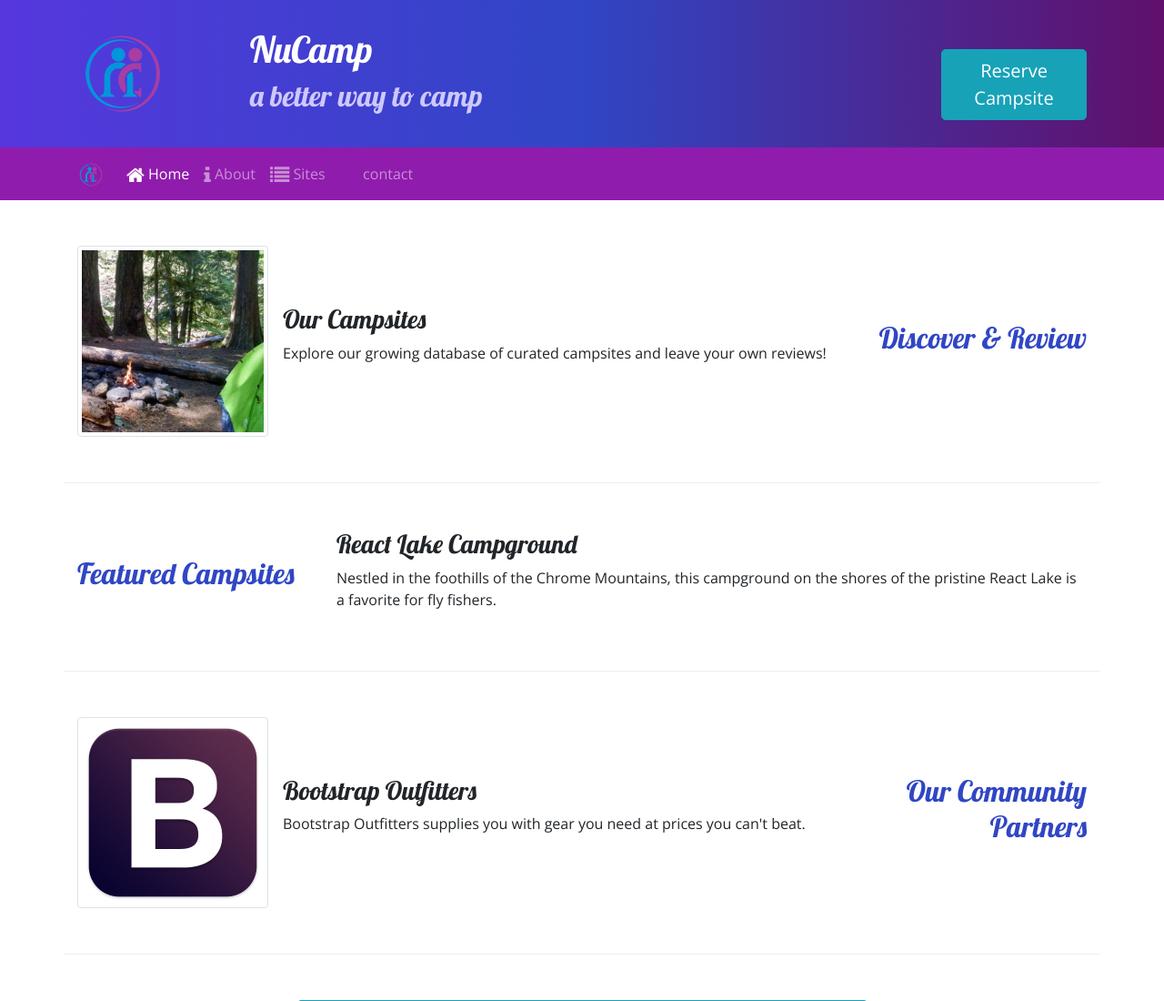
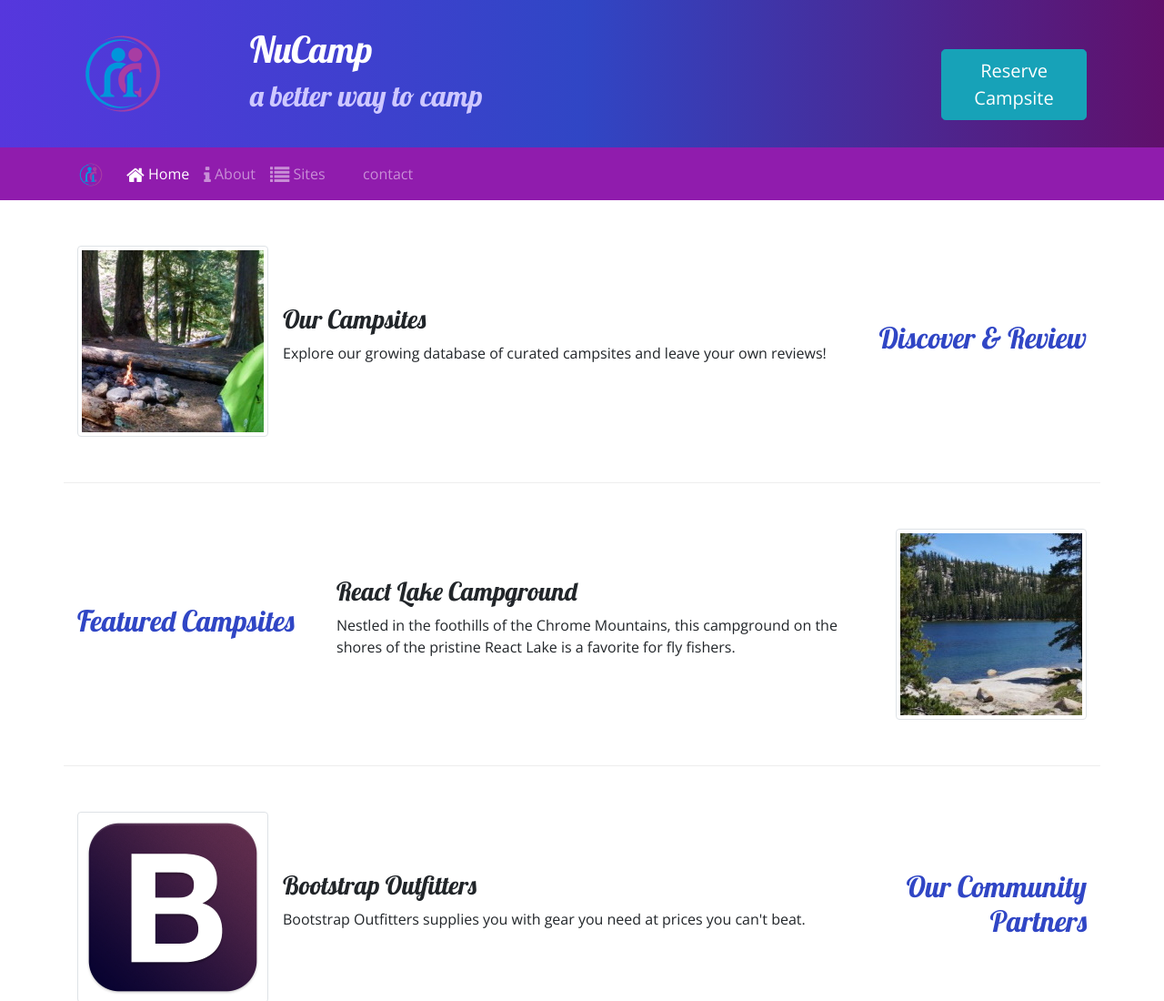
Before and after one commit to myongkim/bootstrap, a website: page index.html in a window 1280 px wide. Shown: the top 1100 px of the page at 91% size. Drawn offline with nearby package versions, Linux system fonts and the light colour scheme.

Commit message:
homework

```diff
--- a/index.html
+++ b/index.html
@@ -80,10 +80,18 @@
                 <h2>Featured Campsites</h2>
             </div>
             <div class="col">
-                <h3>React Lake Campground</h3>
-                <p class="d-none d-sm-block">Nestled in the foothills of the Chrome Mountains, this campground on the
-                    shores of the pristine React
-                    Lake is a favorite for fly fishers.</p>
+                <div class="media">
+                    <div class="media-body align-self-center">
+                        <h3>React Lake Campground</h3>
+                        <p class="d-none d-sm-block">Nestled in the foothills of the Chrome Mountains, this campground
+                            on
+                            the
+                            shores of the pristine React
+                            Lake is a favorite for fly fishers.</p>
+                    </div>
+                    <img class="d-flex ml-3 img-thumbnail" src="img/react-lake-thumb.jpg" alt="React Lkae Campground">
+
+                </div>
             </div>
         </div>
 
```
